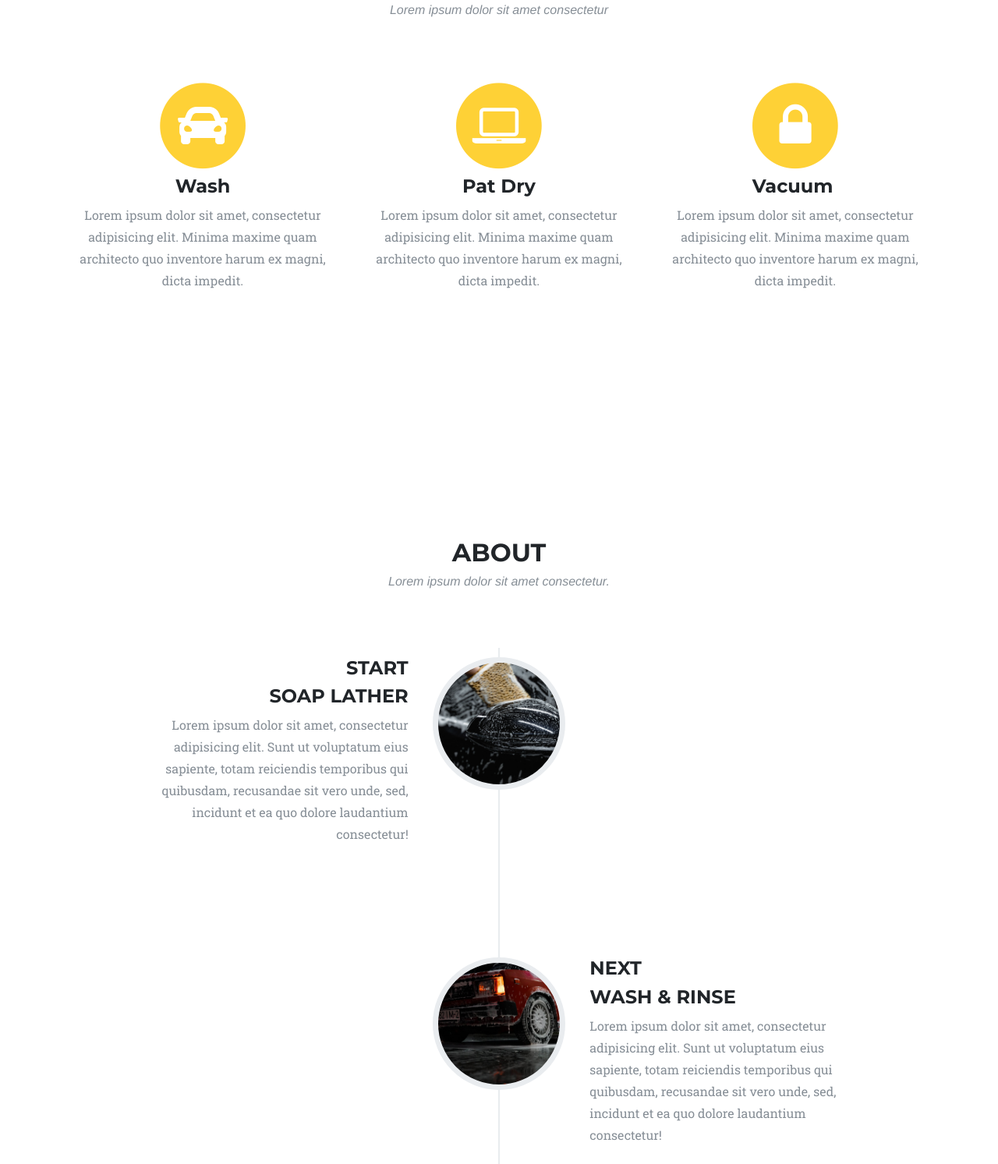
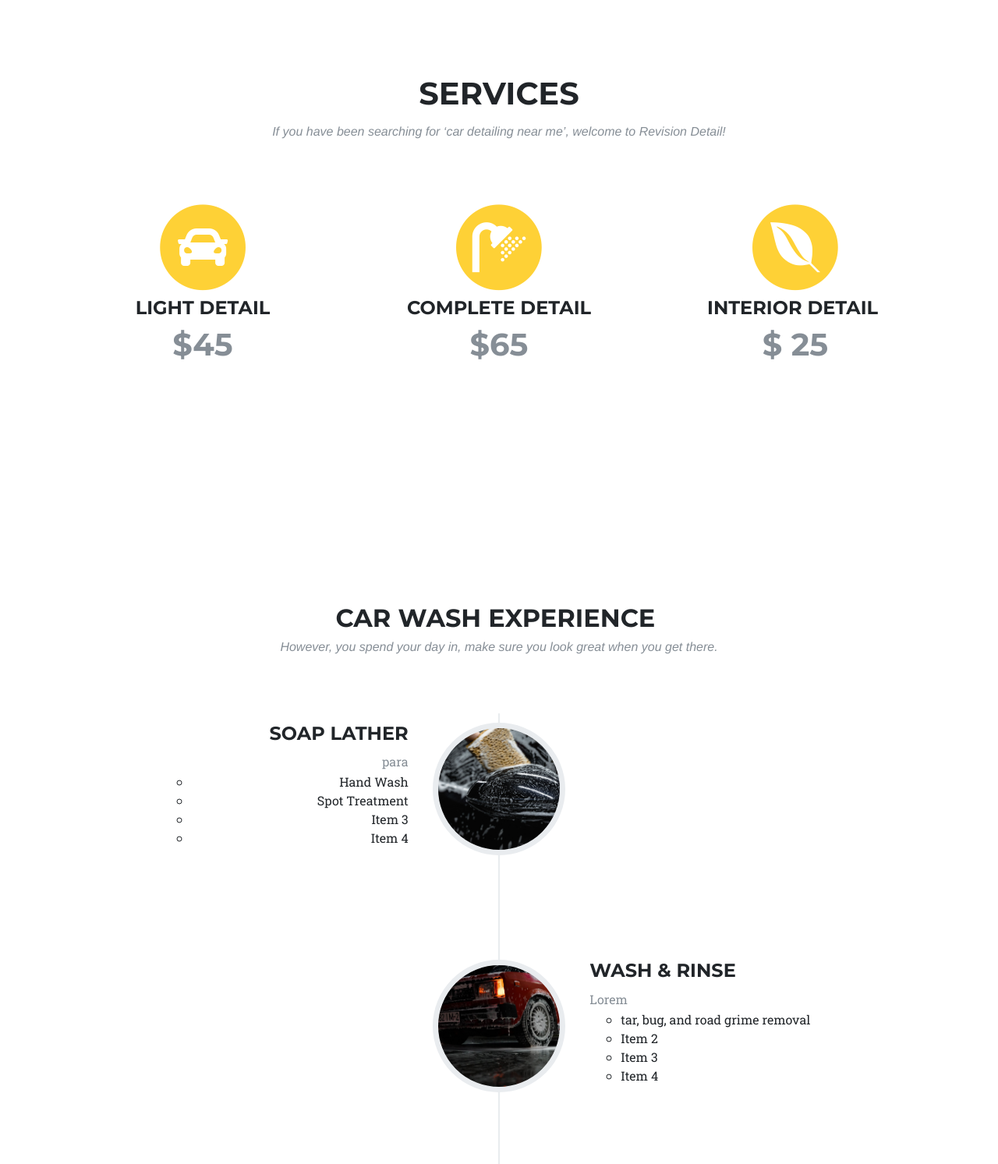
Before and after one commit to georgenaranjo96/stv, a plain HTML site: page index.html in a window 1280 px wide. Shown: the part 1065-2558 px from the top of the page at 78% size. Drawn offline with nearby package versions, Linux system fonts and the light colour scheme; a web font is replaced by a local one.

Commit message:
Add files via upload

```diff
--- a/index.html
+++ b/index.html
@@ -29,8 +29,8 @@
     <header class="masthead" style="background: url(&quot;assets/img/subisoapy.jpg&quot;) center / cover;padding-top: 2em;margin-top: 2em;margin-bottom: 2em;">
         <div class="container">
             <div class="intro-text">
-                <div class="intro-lead-in"><span>Welcome To Our Studio!</span></div>
-                <div class="intro-heading text-uppercase"><span>It's Nice To Meet You</span></div><a class="btn btn-primary btn-xl text-uppercase js-scroll-trigger" role="button" href="#services">Tell me more</a>
+                <div class="intro-lead-in"><span>STV Detail Pros</span></div>
+                <div class="intro-heading text-uppercase"><span><em>However, you spend your day in, make sure you look great when you get there</em></span></div>
             </div>
         </div>
     </header>
@@ -39,21 +39,21 @@
             <div class="row">
                 <div class="col-lg-12 text-center">
                     <h2 class="text-uppercase section-heading">Services</h2>
-                    <h3 class="text-muted section-subheading">Lorem ipsum dolor sit amet consectetur</h3>
+                    <h3 class="text-muted section-subheading">If you have been searching for ‘car detailing near me’, welcome to Revision Detail!</h3>
                 </div>
             </div>
             <div class="row text-center">
                 <div class="col-md-4"><span class="fa-stack fa-4x"><i class="fa fa-circle fa-stack-2x text-primary"></i><i class="fas fa-car fa-stack-1x fa-inverse"></i></span>
-                    <h4 class="section-heading">Wash</h4>
-                    <p class="text-muted">Lorem ipsum dolor sit amet, consectetur adipisicing elit. Minima maxime quam architecto quo inventore harum ex magni, dicta impedit.</p>
+                    <h4 class="section-heading"><strong>LIGHT DETAIL</strong></h4>
+                    <h1 class="text-muted">$45</h1>
                 </div>
-                <div class="col-md-4"><span class="fa-stack fa-4x"><i class="fa fa-circle fa-stack-2x text-primary"></i><i class="fa fa-laptop fa-stack-1x fa-inverse"></i></span>
-                    <h4 class="section-heading">Pat Dry</h4>
-                    <p class="text-muted">Lorem ipsum dolor sit amet, consectetur adipisicing elit. Minima maxime quam architecto quo inventore harum ex magni, dicta impedit.</p>
+                <div class="col-md-4"><span class="fa-stack fa-4x"><i class="fa fa-circle fa-stack-2x text-primary"></i><i class="fa fa-shower fa-stack-1x fa-inverse"></i></span>
+                    <h4 class="section-heading"><strong>COMPLETE DETAIL</strong></h4>
+                    <h1 class="text-muted">$65</h1>
                 </div>
-                <div class="col-md-4"><span class="fa-stack fa-4x"><i class="fa fa-circle fa-stack-2x text-primary"></i><i class="fa fa-lock fa-stack-1x fa-inverse"></i></span>
-                    <h4 class="section-heading">Vacuum&nbsp;</h4>
-                    <p class="text-muted">Lorem ipsum dolor sit amet, consectetur adipisicing elit. Minima maxime quam architecto quo inventore harum ex magni, dicta impedit.</p>
+                <div class="col-md-4"><span class="fa-stack fa-4x"><i class="fa fa-circle fa-stack-2x text-primary"></i><i class="fa fa-envira fa-stack-1x fa-inverse"></i></span>
+                    <h4 class="section-heading"><strong>INTERIOR DETAIL</strong>&nbsp;</h4>
+                    <h1 class="text-muted">$ 25</h1>
                 </div>
             </div>
         </div>
@@ -62,8 +62,8 @@
         <div class="container">
             <div class="row">
                 <div class="col-lg-12 text-center">
-                    <h2 class="text-uppercase">About</h2>
-                    <h3 class="text-muted section-subheading">Lorem ipsum dolor sit amet consectetur.</h3>
+                    <h2 class="text-uppercase">Car Wash EXperience&nbsp;</h2>
+                    <h3 class="text-muted section-subheading">However, you spend your day in, make sure you look great when you get there.</h3>
                 </div>
             </div>
             <div class="row">
@@ -73,11 +73,16 @@
                             <div class="timeline-image" style="background: url(&quot;assets/img/carwashblacksoapy.jpg&quot;) top / cover no-repeat;"></div>
                             <div class="timeline-panel">
                                 <div class="timeline-heading">
-                                    <h4>START</h4>
                                     <h4 class="subheading">SOAP LATHER</h4>
                                 </div>
                                 <div class="timeline-body">
-                                    <p class="text-muted">Lorem ipsum dolor sit amet, consectetur adipisicing elit. Sunt ut voluptatum eius sapiente, totam reiciendis temporibus qui quibusdam, recusandae sit vero unde, sed, incidunt et ea quo dolore laudantium consectetur!</p>
+                                    <p class="text-muted">para</p>
+                                    <ul>
+                                        <li>Hand Wash</li>
+                                        <li>Spot Treatment</li>
+                                        <li>Item 3</li>
+                                        <li>Item 4</li>
+                                    </ul>
                                 </div>
                             </div>
                         </li>
@@ -85,11 +90,16 @@
                             <div class="timeline-image" style="background: url(&quot;assets/img/redsoaked.jpg&quot;) center / cover;"></div>
                             <div class="timeline-panel">
                                 <div class="timeline-heading">
-                                    <h4>NEXT</h4>
                                     <h4 class="subheading">WASH &amp; RINSE</h4>
                                 </div>
                                 <div class="timeline-body">
-                                    <p class="text-muted">Lorem ipsum dolor sit amet, consectetur adipisicing elit. Sunt ut voluptatum eius sapiente, totam reiciendis temporibus qui quibusdam, recusandae sit vero unde, sed, incidunt et ea quo dolore laudantium consectetur!</p>
+                                    <p class="text-muted">Lorem</p>
+                                    <ul>
+                                        <li>tar, bug, and road grime removal</li>
+                                        <li>Item 2</li>
+                                        <li>Item 3</li>
+                                        <li>Item 4</li>
+                                    </ul>
                                 </div>
                             </div>
                         </li>
@@ -97,11 +107,16 @@
                             <div class="timeline-image" style="background: url(&quot;assets/img/windshieldwet.jpg&quot;) center / cover no-repeat;"></div>
                             <div class="timeline-panel">
                                 <div class="timeline-heading">
-                                    <h4>IN</h4>
                                     <h4 class="subheading">INTERIOR DETAIL &amp; VACUUM</h4>
                                 </div>
                                 <div class="timeline-body">
-                                    <p class="text-muted">Lorem ipsum dolor sit amet, consectetur adipisicing elit. Sunt ut voluptatum eius sapiente, totam reiciendis temporibus qui quibusdam, recusandae sit vero unde, sed, incidunt et ea quo dolore laudantium consectetur!</p>
+                                    <p class="text-muted">Lorem ipsum dolor sit amet</p>
+                                    <ul>
+                                        <li>Vacuum of Seats and Carpets</li>
+                                        <li>Brush and Blow out Crevices</li>
+                                        <li>Interior Sanitation</li>
+                                        <li>Item 4</li>
+                                    </ul>
                                 </div>
                             </div>
                         </li>
@@ -109,12 +124,17 @@
                             <div class="timeline-image" style="background: url(&quot;assets/img/cardrybluehonda.jpg&quot;) center / cover no-repeat;"></div>
                             <div class="timeline-panel">
                                 <div class="timeline-heading">
-                                    <h4>FINISH</h4>
                                     <h4 class="subheading">PAT DRY WITH&nbsp;MICRO FIBER</h4>
                                 </div>
                                 <div class="timeline-body">
-                                    <p class="text-muted">Lorem ipsum dolor sit amet, consectetur adipisicing elit. Sunt ut voluptatum eius sapiente, totam reiciendis temporibus qui quibusdam, recusandae sit vero unde, sed, incidunt et ea quo dolore laudantium consectetur!</p>
+                                    <p class="text-muted">Lorem</p>
                                 </div>
+                                <ul>
+                                    <li>chamois dry</li>
+                                    <li>Item 2</li>
+                                    <li>Item 3</li>
+                                    <li>Item 4</li>
+                                </ul>
                             </div>
                         </li>
                         <li class="list-group-item timeline-inverted">
@@ -163,19 +183,15 @@
     <footer>
         <div class="container">
             <div class="row">
-                <div class="col-md-4"><span class="copyright">Copyright&nbsp;© Brand 2021</span></div>
+                <div class="col-md-4"><span class="copyright">STV DETAIL © 2021&nbsp;</span></div>
                 <div class="col-md-4">
                     <ul class="list-inline social-buttons">
-                        <li class="list-inline-item"><a href="#"><i class="fa fa-twitter"></i></a></li>
-                        <li class="list-inline-item"><a href="#"><i class="fa fa-facebook"></i></a></li>
-                        <li class="list-inline-item"><a href="#"><i class="fa fa-linkedin"></i></a></li>
+                        <li class="list-inline-item"><a href="www.instagram.com/stv250" target="_blank"><i class="fa fa-instagram"></i></a></li>
+                        <li class="list-inline-item"></li>
                     </ul>
                 </div>
                 <div class="col-md-4">
-                    <ul class="list-inline quicklinks">
-                        <li class="list-inline-item"><a href="#">Privacy Policy</a></li>
-                        <li class="list-inline-item"><a href="#">Terms of Use</a></li>
-                    </ul>
+                    <ul class="list-inline quicklinks"></ul>
                 </div>
             </div>
         </div>
```
